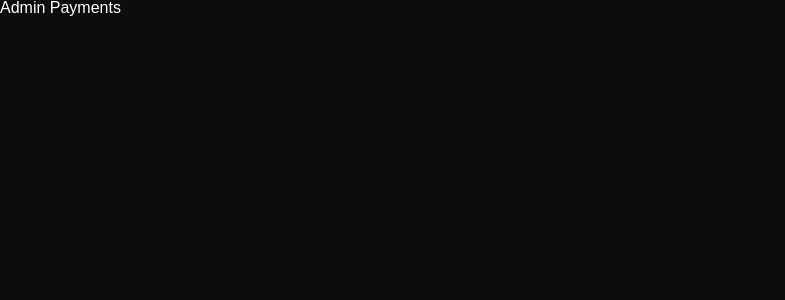
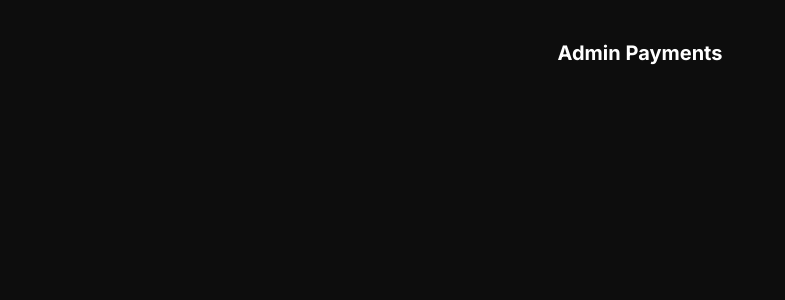
Before and after one commit to alextsapin/inctagram, a Next.js app: page /admin/payments in a window 1280 px wide. Shown: the top 300 px of the page, without its empty margins (0-785 px from the left). Built offline with nearby package versions, Linux system fonts and the light colour scheme.

Commit message:
Add page 404

```diff
--- a/app/globals.scss
+++ b/app/globals.scss
@@ -19,9 +19,35 @@ body {
     min-height: 100%;
     display: flex;
     flex-direction: column;
+    font-family: var(--font-inter), sans-serif;
+    font-size: 16px;
+    font-weight: 400;
+    line-height: 24px;
     color: white;
     background: $dark;
-    font-family: Arial, Helvetica, sans-serif;
+    }
+
+h1 {
+    margin-top: 35px;
+    font-weight: 700;
+    font-size: 20px;
+    text-align: center;
+    line-height: 36px;
+    letter-spacing: 0;
+}
+
+h2 {
+    font-weight: 700;
+    font-size: 18px;
+    line-height: 24px;
+    letter-spacing: 0;
+}
+
+h3 {
+    font-weight: 600;
+    font-size: 16px;
+    line-height: 24px;
+    letter-spacing: 0;
 }
 
 a {
--- a/app/layout.tsx
+++ b/app/layout.tsx
@@ -1,16 +1,12 @@
 import type { Metadata } from 'next';
-import { Geist, Geist_Mono as GeistMono } from 'next/font/google';
+import { Inter } from 'next/font/google';
 
 import './globals.scss';
 
-const geistSans = Geist({
-    variable: '--font-geist-sans',
-    subsets: ['latin'],
-});
-
-const geistMono = GeistMono({
-    variable: '--font-geist-mono',
-    subsets: ['latin'],
+const inter = Inter({
+    subsets: ['latin', 'cyrillic'],
+    variable: '--font-inter',
+    display: 'swap',
 });
 
 export const metadata: Metadata = {
@@ -20,7 +16,7 @@ export const metadata: Metadata = {
 
 const RootLayout = ({ children }: { children: React.ReactNode }): React.JSX.Element => {
     return (
-        <html lang="en" className={`${geistSans.variable} ${geistMono.variable}`}>
+        <html lang="en" className={inter.variable}>
             <body>{children}</body>
         </html>
     );
--- a/src/pages/not-found/ui/NotFound.tsx
+++ b/src/pages/not-found/ui/NotFound.tsx
@@ -2,10 +2,8 @@ import Link from 'next/link';
 
 export const NotFound: React.FC = () => {
     return (
-        <main>
-            <h1>404</h1>
-            <p>Page not found</p>
-
+        <main className="container">
+            <h1>Error 404! Page not found!</h1>
             <Link href="/">Back to Home</Link>
         </main>
     );
--- a/src/widgets/header/ui/Header.tsx
+++ b/src/widgets/header/ui/Header.tsx
@@ -2,13 +2,13 @@ import Image from 'next/image';
 import Link from 'next/link';
 
 import logo from '@/widgets/header/assets/logo.svg';
-import styles from '@/widgets/header/ui/header.module.scss';
+import css from '@/widgets/header/ui/header.module.scss';
 
 export const Header = (): React.JSX.Element => {
     return (
-        <header className={styles.header}>
+        <header className={css.header}>
             <div className="container">
-                <Link href="/">
+                <Link href="/" className={css.logo}>
                     <Image src={logo} alt="Inctagram" width={124} height={25} priority />
                 </Link>
             </div>
--- a/src/widgets/header/ui/header.module.scss
+++ b/src/widgets/header/ui/header.module.scss
@@ -4,3 +4,8 @@
     background-color: $dark;
     padding: 12px 0;
 }
+
+.logo {
+    display: inline-block;
+    margin-top: 10px;
+}
```
